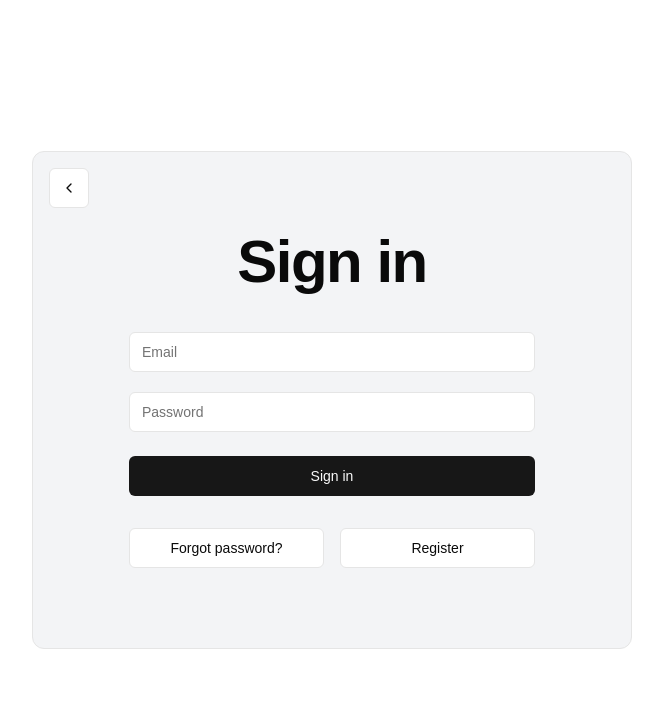
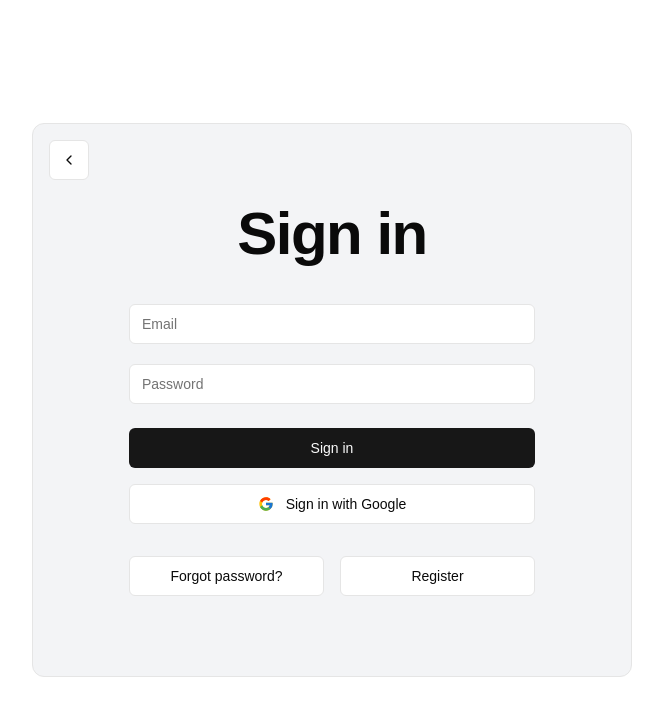
Before and after one commit to MayurBehere/SkinCare-Client, a React (Vite) app in the folder acne-ai-frontend/: page /login in a window 1280 px wide. Shown: the top 716 px of the page, without its empty margins (308-971 px from the left). Built offline with nearby package versions, Linux system fonts and the light colour scheme.

Commit message:
working somehow ( with the help of krish and parth at 5:00 AM 27/04/25)

```diff
--- a/acne-ai-frontend/src/custom/LoggedInNavbar.jsx
+++ b/acne-ai-frontend/src/custom/LoggedInNavbar.jsx
@@ -87,7 +87,14 @@ const LoggedInNavbar = () => {
           {navItems.map((item, index) => (
             <div key={index}>
               <Link to={item.path}>
-                <Button variant={item.variant}>
+                <Button variant={item.variant}
+                  onClick={() => {
+                    // clear everything
+                    localStorage.clear();
+                    sessionStorage.clear();
+                    window.location.href = item.path;
+                  }}
+                >
                   {item.label}
                 </Button>
               </Link>
@@ -114,7 +121,6 @@ const LoggedInNavbar = () => {
               >
                 <FiX />
               </button>
-
               {/* Mobile Menu Items */}
               <div className="flex flex-col items-center gap-4">
                 {navItems.map((item, i) => (
--- a/acne-ai-frontend/src/pages/Login.jsx
+++ b/acne-ai-frontend/src/pages/Login.jsx
@@ -103,17 +103,17 @@ const Login = () => {
           </div>
 
           {/* Google Sign In Button */}
-          {/* <div className="mt-4 w-full max-w-[500px] sm:max-w-[600px]">
+          <div className="mt-4 w-full max-w-[500px] sm:max-w-[600px]">
             <Button variant="outline" onClick={handleGoogleSignIn} className="w-full flex items-center justify-center gap-3 py-3">
               <FcGoogle /> Sign in with Google
             </Button>
-          </div> */}
+          </div>
 
-          {error && (
-            <p className="text-red-500 bg-red-50 py-2 border border-red-200 rounded-md text-center font-medium text-sm mt-4">
-              {error}
-            </p>
-          )}
+          {error && !error.toLowerCase().includes('firebase') && (
+  <p className="text-red-500 bg-red-50 py-2 border border-red-200 rounded-md text-center font-medium text-sm mt-4">
+    {error}
+  </p>
+)}
 
           {/* Forgot Password & Register */}
           <div className="grid grid-cols-1 sm:flex w-full items-center mt-8 gap-4">
```
